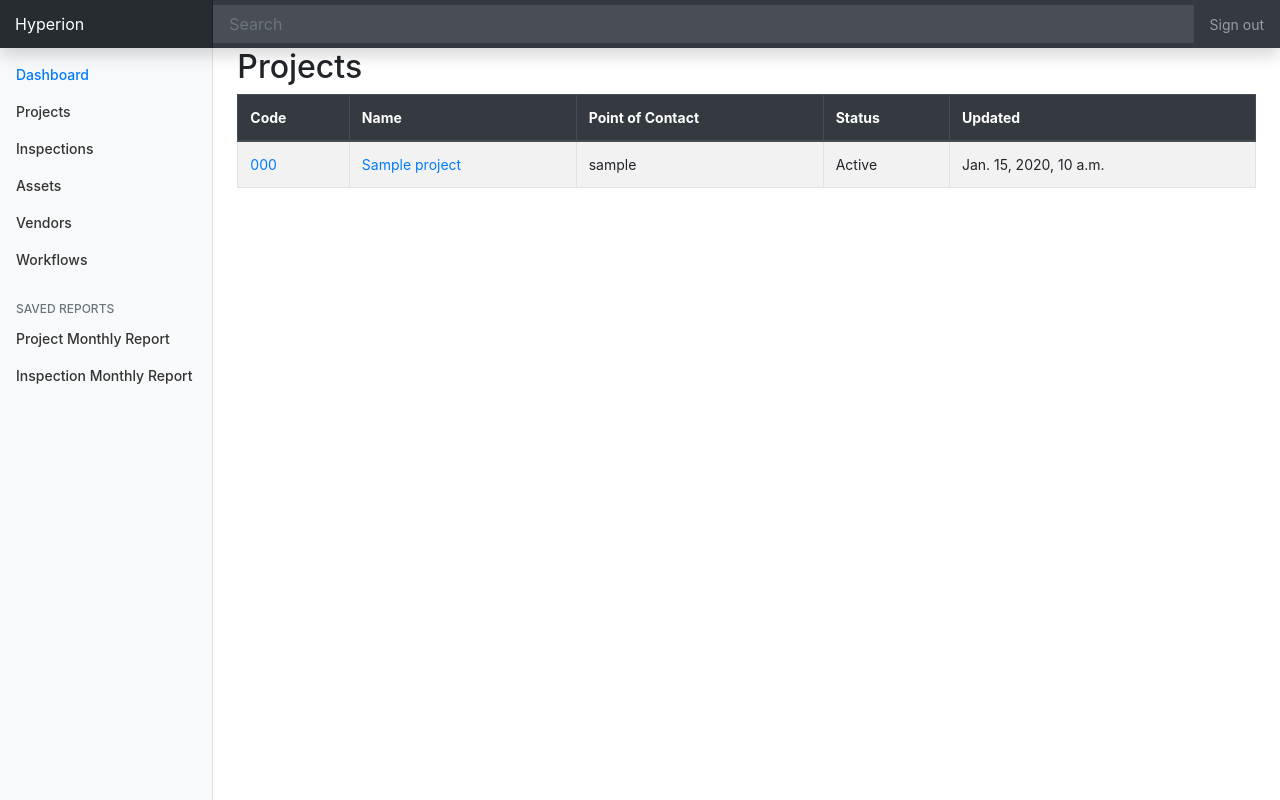
After one commit to scrapcode/hyperion, a Django app: page /projects/ in a window 1280 px wide. The commit adds this page. Run offline with Django 3.2, Linux system fonts and the light colour scheme; tables that the repository leaves empty hold one stand-in row (values such as "Sample post"); some libraries are stand-ins or nearby versions.

```diff
--- a/core/models.py
+++ b/core/models.py
@@ -7,8 +7,7 @@ from django.utils.text import slugify
 
 
 def django_enum(cls):
-    """
-    decorator to enable enums in django templates
+    """ Decorator to enable enums in django templates
     """
     cls.do_not_call_in_templates = True
     return cls
@@ -16,8 +15,7 @@ def django_enum(cls):
 
 @django_enum
 class StatusChoices(Enum):
-    """
-    Provides a nice way of allowing choices in the status field.
+    """ Provides a nice way of allowing choices in the status field.
     """
     PENDING = "Pending"
     ACTIVE = "Active"
@@ -28,10 +26,15 @@ class StatusChoices(Enum):
     def choices(cls):
         return [(key.value, key.name) for key in cls]
 
+    def __repr__(self):
+        return self.name
+
+    def __str__(self):
+        return self.name
+
 
 class Project(models.Model):
-    """
-    The base model for all projects. Projects can be used for explicit project or
+    """ The base model for all projects. Projects can be used for explicit project or
     as groups for generic but related Tasks.
     """
     name = models.CharField(max_length=256)
@@ -57,8 +60,9 @@ class Project(models.Model):
     updated = models.DateTimeField(auto_now=True)
     slug = models.SlugField(unique=True, blank=False, null=False)
 
+    @property
     def active_tasks(self):
-        t = self.tasks.filter(status=StatusChoices.ACTIVE)
+        t = self.tasks.filter(status=StatusChoices.ACTIVE.value)
         return t
 
     def get_absolute_url(self):
@@ -73,8 +77,7 @@ class Project(models.Model):
 
 
 class Task(models.Model):
-    """
-    The base model for all Tasks. Tasks can be standalone or belong to a project.
+    """ The base model for all Tasks. Tasks can be standalone or belong to a project.
     Tasks can be followups to parent tasks.
     """
     name = models.CharField(max_length=256)
--- a/core/templates/core/base.html
+++ b/core/templates/core/base.html
@@ -34,13 +34,13 @@
       <div class="sidebar-sticky">
         <ul class="nav flex-column">
           <li class="nav-item">
-            <a class="nav-link active" href="#">
+            <a class="nav-link active" href="{% url 'index' %}">
               <span data-feather="home"></span>
               Dashboard <span class="sr-only">(current)</span>
             </a>
           </li>
           <li class="nav-item">
-            <a class="nav-link" href="#">
+            <a class="nav-link" href="{% url 'project_index' %}">
               <span data-feather="file"></span>
               Projects
             </a>
--- /dev/null
+++ b/core/templates/core/project_index.html
@@ -0,0 +1,40 @@
+{% extends 'core/base.html' %}
+
+{% block content %}
+
+
+{% if projects %}
+
+<div class="row">
+    <div class="col-md-12">
+        <h2>Projects</h2>
+        <table class="table table-striped table-bordered table-hover">
+            <thead class="thead-dark">
+            <tr>
+                <th>Code</th>
+                <th>Name</th>
+                <th>Point of Contact</th>
+                <th>Status</th>
+                <th>Updated</th>
+            </tr>
+            </thead>
+            <tbody>
+            {% for project in projects %}
+            <tr>
+                <td><a href="{{ project.get_absolute_url }}">{{ project.code }}</a></td>
+                <td><a href="{{ project.get_absolute_url }}">{{ project.name }}</a></td>
+                <td>{{ project.point_of_contact }}</td>
+                <td>{{ project.status }}</td>
+                <td>{{ project.updated }}</td>
+            </tr>
+            {% endfor %}
+            </tbody>
+        </table>
+    </div>
+</div>
+
+{% else %}
+
+{% endif %}
+
+{% endblock %}
--- a/core/urls.py
+++ b/core/urls.py
@@ -4,5 +4,6 @@ from . import views
 
 urlpatterns = [
     path('', views.index, name='index'),
+    path('projects/', views.project_index, name='project_index'),
     path('projects/<slug>', views.ProjectView.as_view(), name='project_detail'),
 ]
--- a/core/views.py
+++ b/core/views.py
@@ -15,6 +15,15 @@ def index(request):
     }
     return HttpResponse(template.render(context, request))
 
+def project_index(request):
+    template = loader.get_template('core/project_index.html')
+    projects = Project.objects.all()
+
+    context = {
+        'projects': projects,
+    }
+    return HttpResponse(template.render(context, request))
+
 
 class ProjectView(DetailView):
     model = Project
```
Also changed, not shown: core/templates/core/index.html (+2 -30 lines), core/templates/core/project_detail.html (+7 -2 lines).
